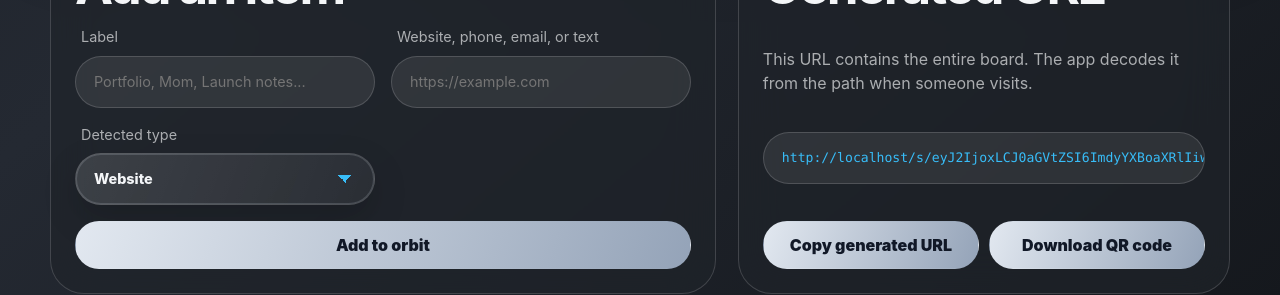
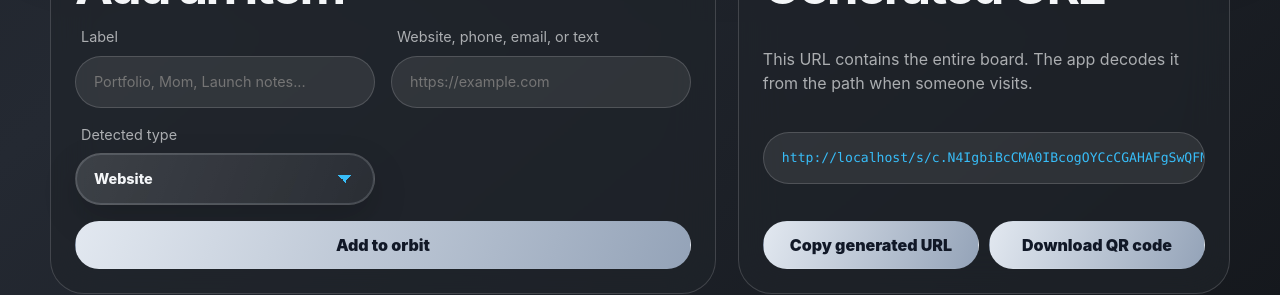
Before and after one commit to saqlain1020/unilink, a React (Vite) app: page / in a window 1280 px wide. Shown: the part 1300-1595 px from the top of the page. Built offline with nearby package versions, Linux system fonts and the light colour scheme.

Commit message:
chore: compressed

```diff
--- a/package.json
+++ b/package.json
@@ -10,6 +10,7 @@
     "preview": "vite preview"
   },
   "dependencies": {
+    "lz-string": "^1.5.0",
     "qrcode": "^1.5.4",
     "react": "^19.2.6",
     "react-dom": "^19.2.6"
--- a/src/App.tsx
+++ b/src/App.tsx
@@ -1,3 +1,7 @@
+import {
+  compressToEncodedURIComponent,
+  decompressFromEncodedURIComponent,
+} from 'lz-string'
 import QRCode from 'qrcode'
 import { useMemo, useState } from 'react'
 import './App.css'
@@ -26,6 +30,15 @@ type SharePayload = {
   theme: ThemeName
   layout: LayoutName
   items: ShareItem[]
+}
+
+type CompactKind = 'w' | 'p' | 'e' | 't'
+type CompactItem = [string, string, CompactKind]
+type CompactPayload = {
+  v: 1
+  t: ThemeName
+  l: LayoutName
+  i: CompactItem[]
 }
 
 const themes: ThemeName[] = [
@@ -67,6 +80,20 @@ const kindMeta: Record<ItemKind, { icon: string; label: string; action: string }
   phone: { icon: '☎', label: 'Phone', action: 'Call' },
   email: { icon: '@', label: 'Email', action: 'Mail' },
   text: { icon: '#', label: 'Text', action: 'Copy' },
+}
+
+const compactKindByItemKind: Record<ItemKind, CompactKind> = {
+  website: 'w',
+  phone: 'p',
+  email: 'e',
+  text: 't',
+}
+
+const itemKindByCompactKind: Record<CompactKind, ItemKind> = {
+  w: 'website',
+  p: 'phone',
+  e: 'email',
+  t: 'text',
 }
 
 const fallbackPayload: SharePayload = {
@@ -128,18 +155,88 @@ function itemHref(item: ShareItem) {
   return undefined
 }
 
-function encodePayload(payload: SharePayload) {
-  const bytes = new TextEncoder().encode(JSON.stringify(payload))
-  let binary = ''
+function toCompactPayload(payload: SharePayload): CompactPayload {
+  return {
+    v: 1,
+    t: payload.theme,
+    l: payload.layout,
+    i: payload.items.map((item) => [
+      item.label,
+      item.value,
+      compactKindByItemKind[item.kind],
+    ]),
+  }
+}
 
-  for (const byte of bytes) {
-    binary += String.fromCharCode(byte)
+function validateCompactPayload(value: unknown): SharePayload | null {
+  if (!value || typeof value !== 'object') {
+    return null
   }
 
-  return btoa(binary).replaceAll('+', '-').replaceAll('/', '_').replace(/=+$/, '')
+  const payload = value as Partial<CompactPayload>
+
+  if (
+    payload.v !== 1 ||
+    !themes.includes(payload.t as ThemeName) ||
+    !layouts.includes(payload.l as LayoutName) ||
+    !Array.isArray(payload.i)
+  ) {
+    return null
+  }
+
+  const items = payload.i
+    .filter((item): item is CompactItem => {
+      if (!Array.isArray(item) || item.length !== 3) {
+        return false
+      }
+
+      const [label, itemValue, compactKind] = item
+
+      return (
+        typeof label === 'string' &&
+        typeof itemValue === 'string' &&
+        compactKind in itemKindByCompactKind
+      )
+    })
+    .slice(0, 24)
+    .map(([itemLabel, itemValue, compactKind], index) => ({
+      id: `shared-${index}-${itemLabel}-${compactKind}`,
+      label: itemLabel,
+      value: itemValue,
+      kind: itemKindByCompactKind[compactKind],
+    }))
+
+  return {
+    v: 1,
+    theme: payload.t as ThemeName,
+    layout: payload.l as LayoutName,
+    items,
+  }
+}
+
+function encodePayload(payload: SharePayload) {
+  return `c.${compressToEncodedURIComponent(JSON.stringify(toCompactPayload(payload)))}`
 }
 
 function decodePayload(encoded: string): SharePayload | null {
+  if (encoded.startsWith('c.')) {
+    try {
+      const decompressed = decompressFromEncodedURIComponent(encoded.slice(2))
+
+      if (!decompressed) {
+        return null
+      }
+
+      return validateCompactPayload(JSON.parse(decompressed))
+    } catch {
+      return null
+    }
+  }
+
+  return decodeLegacyPayload(encoded)
+}
+
+function decodeLegacyPayload(encoded: string): SharePayload | null {
   try {
     const padded = encoded.replaceAll('-', '+').replaceAll('_', '/')
     const base64 = padded.padEnd(Math.ceil(padded.length / 4) * 4, '=')
```
Also changed, not shown: 1 other file (tests, documents, lock files or other folders).
